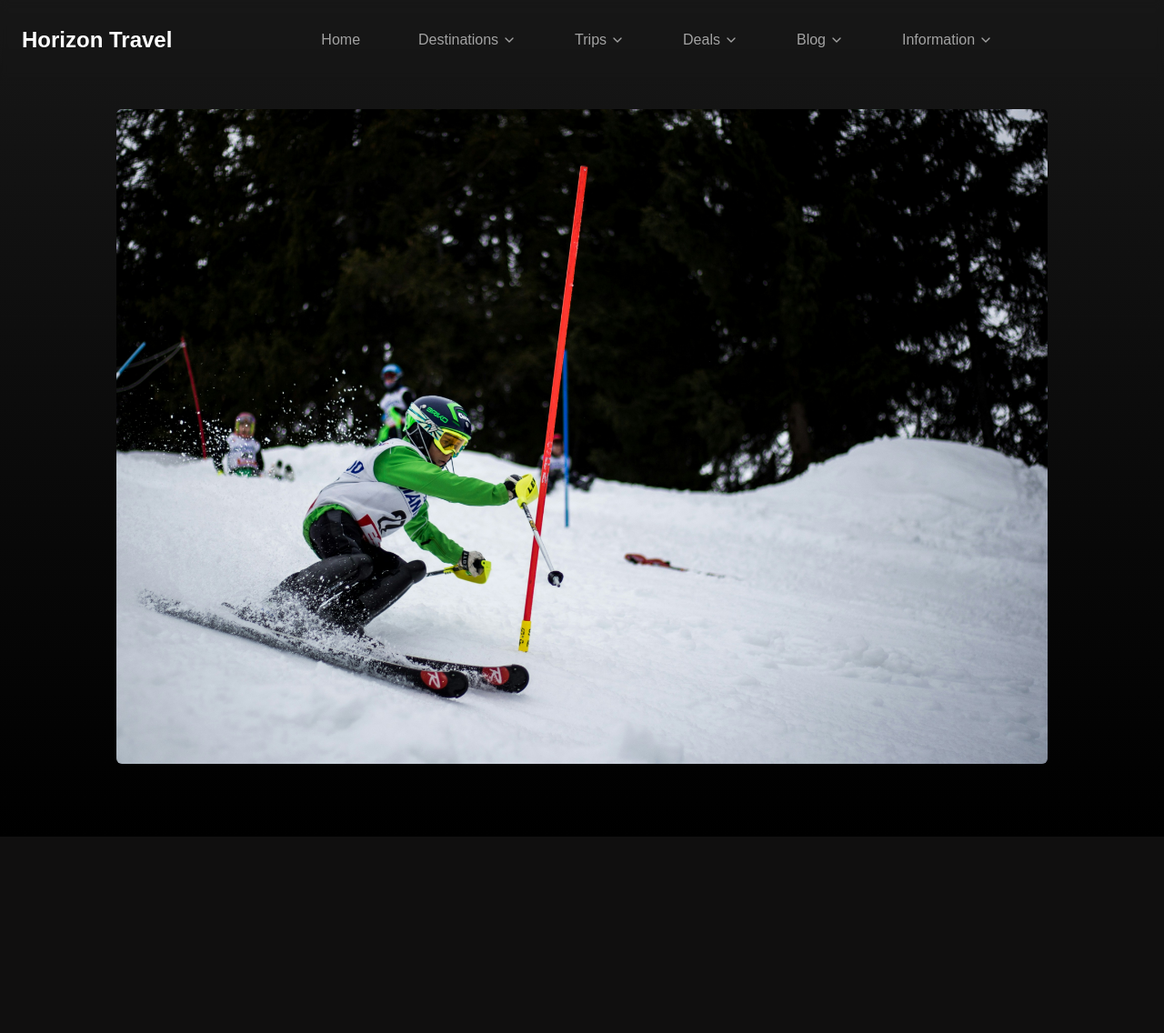
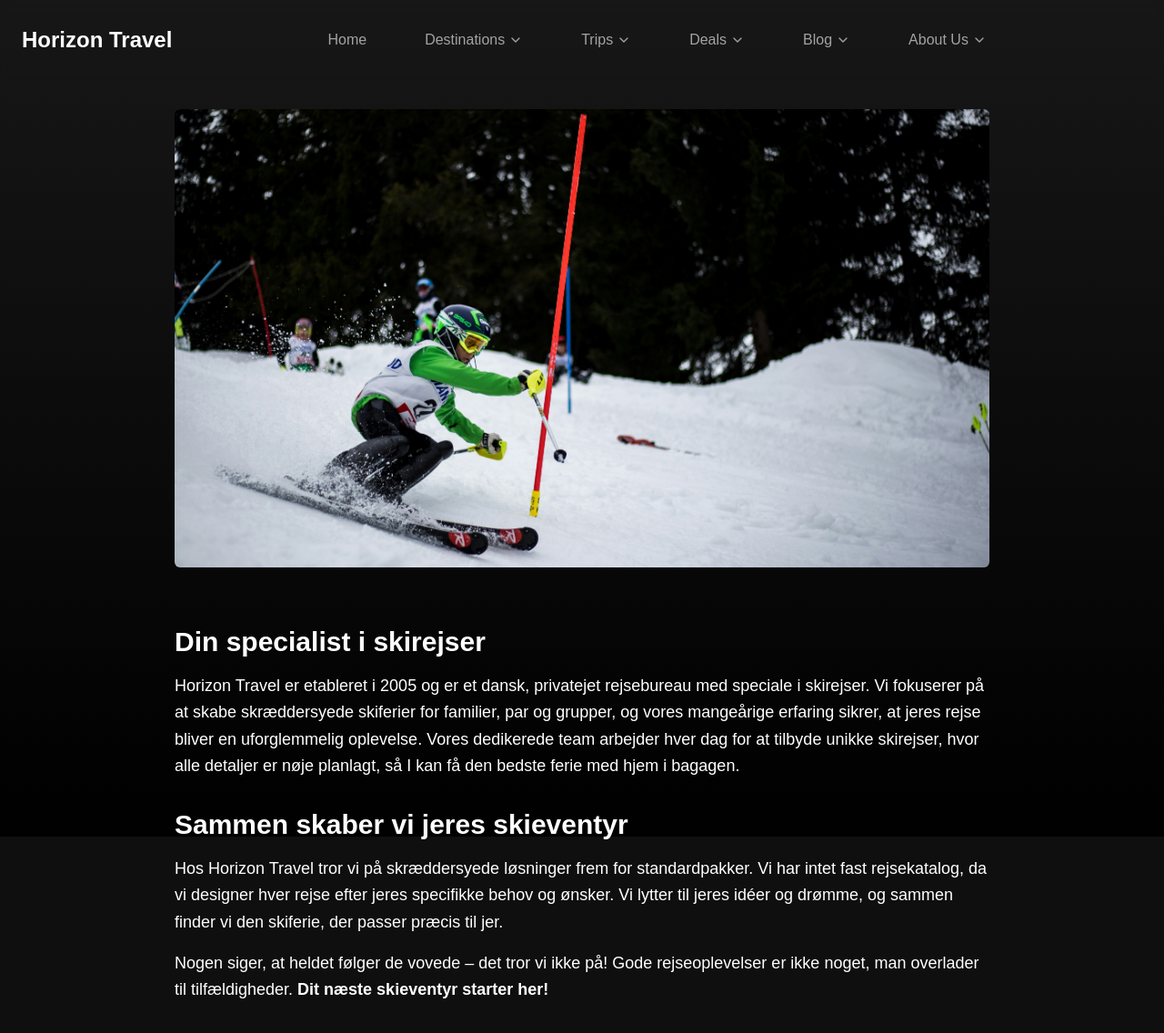
Before and after one commit to RTS-Webdev/skiudstilling, a Next.js app: page / in a window 1280 px wide. Shown: the top 1136 px of the page at 91% size. Before the commit the page ends 920 px from the top, so only its background shows below. Built offline with nearby package versions, Linux system fonts and the light colour scheme.

Commit message:
changed information to about in nav and added text to fading image section

```diff
--- a/src/components/FadingImage.tsx
+++ b/src/components/FadingImage.tsx
@@ -15,17 +15,48 @@ export default function FadingImage() {
     }, [])
 
     return (
+        <div className="relative w-full h-full flex flex-col items-center">
+            <div className="w-full max-w-[70%] mx-auto">
+                <div className="relative aspect-[16/9] mb-8">
                     <AnimatePresence mode="wait">
                         <motion.img
                             key={currentIndex}
                             src={`/img/${currentIndex + 1}.jpg`}
-                alt={"Image " + currentIndex + 1}
-                className="absolute inset-0 w-full md:w-[80%] h-[90%] object-cover mx-auto md:rounded-md"
+                            alt={`Image ${currentIndex + 1}`}
+                            className="absolute inset-0 w-full h-full object-cover rounded-md"
                             initial={{ opacity: 0 }}
                             animate={{ opacity: 1 }}
                             exit={{ opacity: 0 }}
                             transition={{ duration: 1 }}
                         />
                     </AnimatePresence>
+                </div>
+                <div className="space-y-8 pb-16 pt-8">
+                    <div className="space-y-4">
+                        <h2 className="text-3xl font-bold">
+                            Din specialist i skirejser
+                        </h2>
+                        <p className="text-lg leading-relaxed">
+                            Horizon Travel er etableret i 2005 og er et dansk, privatejet rejsebureau med speciale i skirejser. Vi fokuserer på at skabe skræddersyede skiferier for familier, par og grupper, og vores mangeårige erfaring sikrer, at jeres rejse bliver en uforglemmelig oplevelse. Vores dedikerede team arbejder hver dag for at tilbyde unikke skirejser, hvor alle detaljer er nøje planlagt, så I kan få den bedste ferie med hjem i bagagen.
+                        </p>
+                    </div>
+                    <div className="space-y-4">
+                        <h2 className="text-3xl font-bold">
+                            Sammen skaber vi jeres skieventyr
+                        </h2>
+                        <p className="text-lg leading-relaxed">
+                            Hos Horizon Travel tror vi på skræddersyede løsninger frem for standardpakker. Vi har intet fast rejsekatalog, da vi designer hver rejse efter jeres specifikke behov og ønsker. Vi lytter til jeres idéer og drømme, og sammen finder vi den skiferie, der passer præcis til jer.
+                        </p>
+                        <p className="text-lg leading-relaxed">
+                            Nogen siger, at heldet følger de vovede – det tror vi ikke på! Gode rejseoplevelser er ikke noget, man overlader til tilfældigheder.{` `}
+
+                            <span className='font-bold text-lg'>
+                                Dit næste skieventyr starter her!
+                            </span>
+                        </p>
+                    </div>
+                </div>
+            </div>
+        </div>
     )
 }
--- a/src/components/Navigation.tsx
+++ b/src/components/Navigation.tsx
@@ -50,11 +50,11 @@ const navItems = [
     ],
   },
   {
-    title: "Information",
-    href: "/information",
+    title: "About Us",
+    href: "/about",
     subItems: [
-      { title: "Our Story", href: "/information/our-story" },
-      { title: "Contact Us", href: "/information/contact" },
+      { title: "Our Story", href: "/about/our-story" },
+      { title: "Contact Us", href: "/about/contact" },
     ],
   },
 ];
```
Lines whose indentation alone changed are shown as unchanged.
